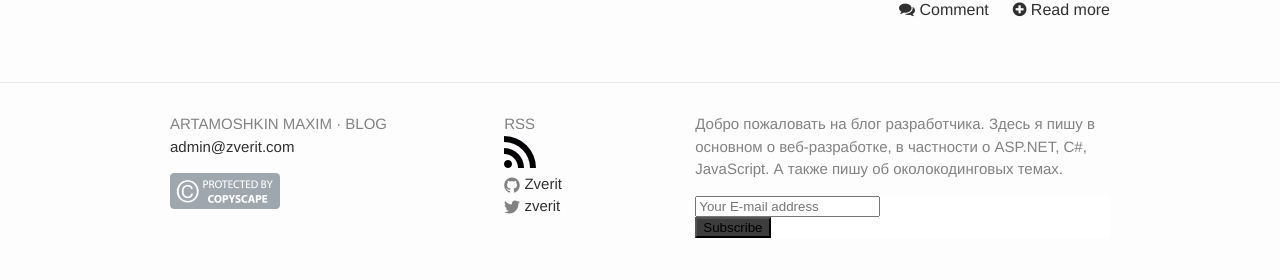
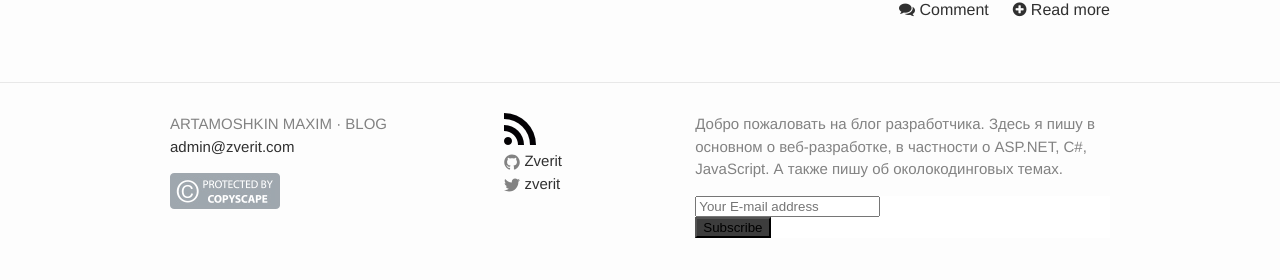
Before and after one commit to martamoshkin/blog.zverit.com, a Jekyll site: the page built from index.html, in a window 1280 px wide. Shown: the part 1100-1380 px from the top of the page. Built offline with Jekyll 4.4.1, drawn with Linux system fonts in a browser that asks for light colours; nearby versions of some CDN libraries; comment, search, counter and statistics services are not loaded.

Commit message:
Update footer.html

```diff
--- a/_includes/footer.html
+++ b/_includes/footer.html
@@ -13,7 +13,7 @@
       <div class="footer-col footer-col-2">
         <ul class="social-media-list">
           <li>
-          RSS	<a  href="{{ "/feed.xml" | prepend: site.baseurl }}"><div class="rss-subscribe"></div></a>
+          	<a  href="{{ "/feed.xml" | prepend: site.baseurl }}"><div class="rss-subscribe"></div></a>
           </li>
           {% if site.github_username %}
           <li>
```
